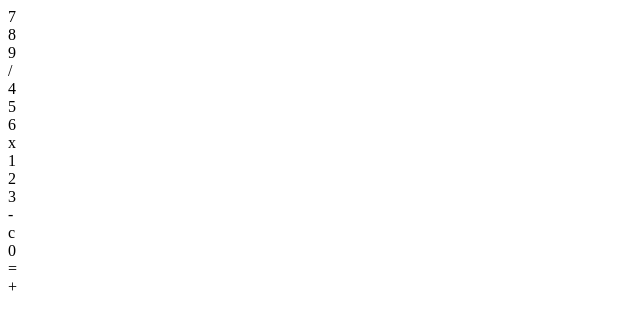
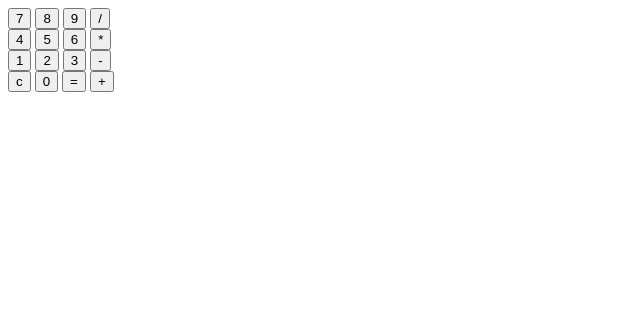
Before and after one commit to Ohwaaan/Calculator, a plain HTML site: page index.html in a window 1280 px wide. Shown: the whole page, without its empty margins (0-640 px from the left). Drawn offline with Linux system fonts and the light colour scheme.

Commit message:
added button and classes for calculator

```diff
--- a/index.html
+++ b/index.html
@@ -5,26 +5,36 @@
     <meta http-equiv="X-UA-Compatible" content="IE=edge">
     <meta name="viewport" content="width=device-width, initial-scale=1.0">
     <title>Document</title>
-    <script src="calculator.js"></script>
+    <script src="calculator.js" defer></script>
     <link rel="stylesheet" href="style.css">
 </head>
 <body>
         <div class = 'calculator'>
             <div class = 'first row'>
-            <div>7</div><div>8</div><div>9</div><div>/</div>
+                <button class="input">7</button>
+                <button class="input">8</button>
+                <button class="input">9</button>
+                <button class="input">/</button>
             </div>
             <div class = 'second row'>
-            <div>4</div><div>5</div><div>6</div><div>x</div>
+                <button class="input">4</button>
+                <button class="input">5</button>
+                <button class="input">6</button>
+                <button class="input">*</button>
             </div>
             <div class = 'third row'>
-            <div>1</div><div>2</div><div>3</div><div>-</div>
+                <button class="input one">1</button>
+                <button class="input two">2</button>
+                <button class="input three">3</button>
+                <button class="input">-</button>
             </div>
             <div class = 'fourth row'>
-            <div>c</div>
-            <div>0</div>
-            <div>=</div>
-            <div>+</div>
+                <button class="input">c</button>
+                <button class="input">0</button>
+                <button class="input">=</button>
+                <button class="input">+</button>
             </div>
         </div>
+
 </body>
 </html>
```
Lines whose indentation alone changed are shown as unchanged.
